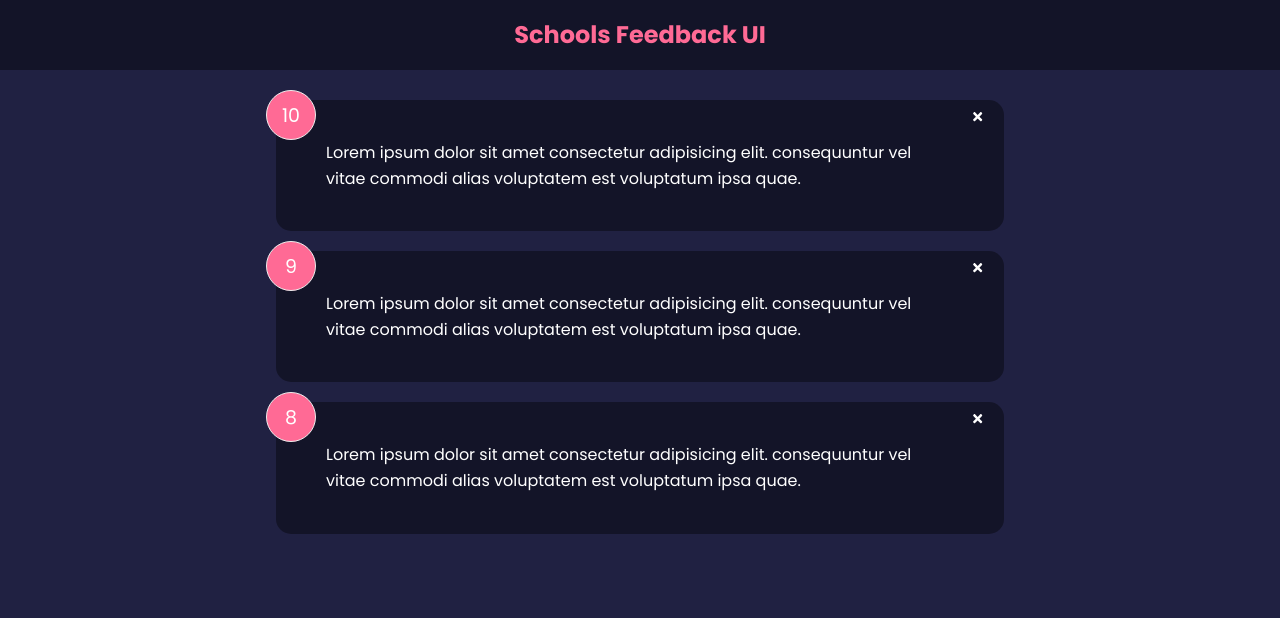
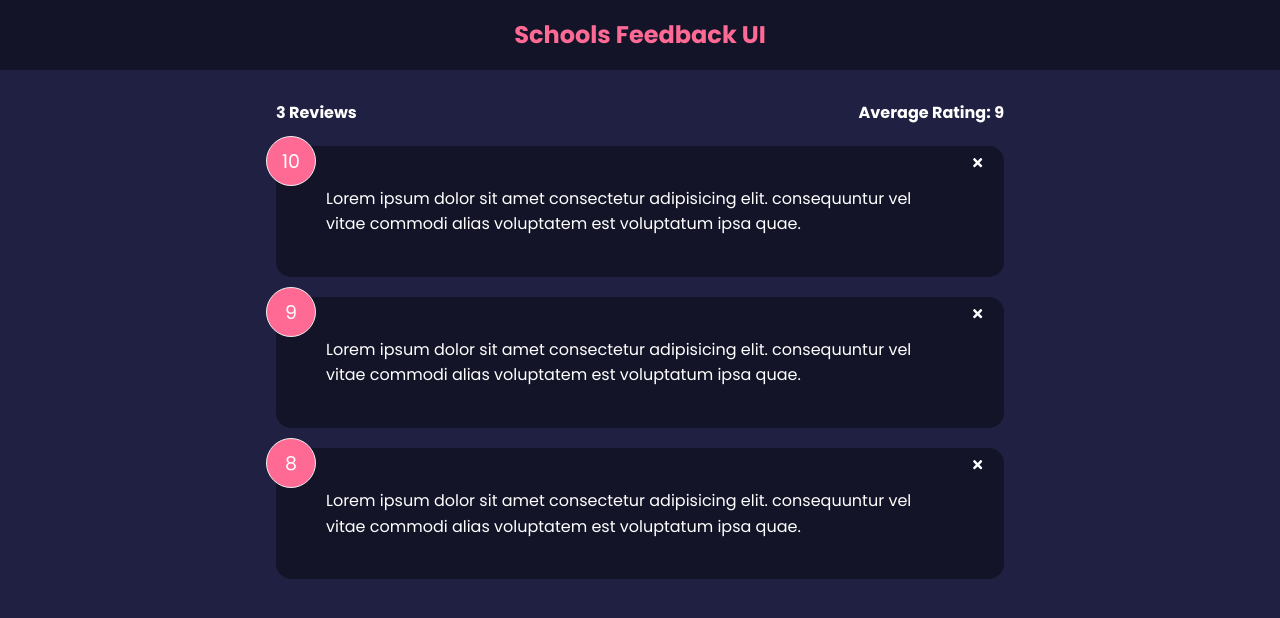
Before and after one commit to stefanintech/feedback-app, a React (Create React App) app: page / in a window 1280 px wide. Shown: the top 618 px of the page. Built offline with nearby package versions, Linux system fonts and the light colour scheme.

Commit message:
add feedback stats component

```diff
--- a/src/App.js
+++ b/src/App.js
@@ -1,6 +1,7 @@
 import { useState } from "react"
 import Header from "./components/Header"
 import FeedbackList from "./components/FeedbackList"
+import FeedbackStats from "./components/FeedbackStats"
 import FeedbackData from "./data/FeedbackData"
 
 function App() {
@@ -17,6 +18,7 @@
         <>
             <Header />
             <div className="container">
+                <FeedbackStats feedback={feedback} />
                 <FeedbackList feedback={feedback} handleDelete={deleteFeedback} />
             </div>
         </>
--- /dev/null
+++ b/src/components/FeedbackStats.jsx
@@ -0,0 +1,24 @@
+import PropTypes from 'prop-types'
+
+function FeedbackStats({feedback}) {
+    // Calculate ratings avg
+    let average = feedback.reduce((acc, cur) => {
+        return acc + cur.rating
+    }, 0) / feedback.length
+
+    average = average.toFixed(1).replace(/[.,]0$/, '')
+
+
+    return (
+    <div className="feedback-stats">
+      <h4>{feedback.length} Reviews</h4>
+      <h4>Average Rating: {isNaN(average) ? 0 : average}</h4>
+    </div>
+  )
+}
+
+FeedbackStats.propTypes = {
+    feedback: PropTypes.array.isRequired
+}
+
+export default FeedbackStats
```
